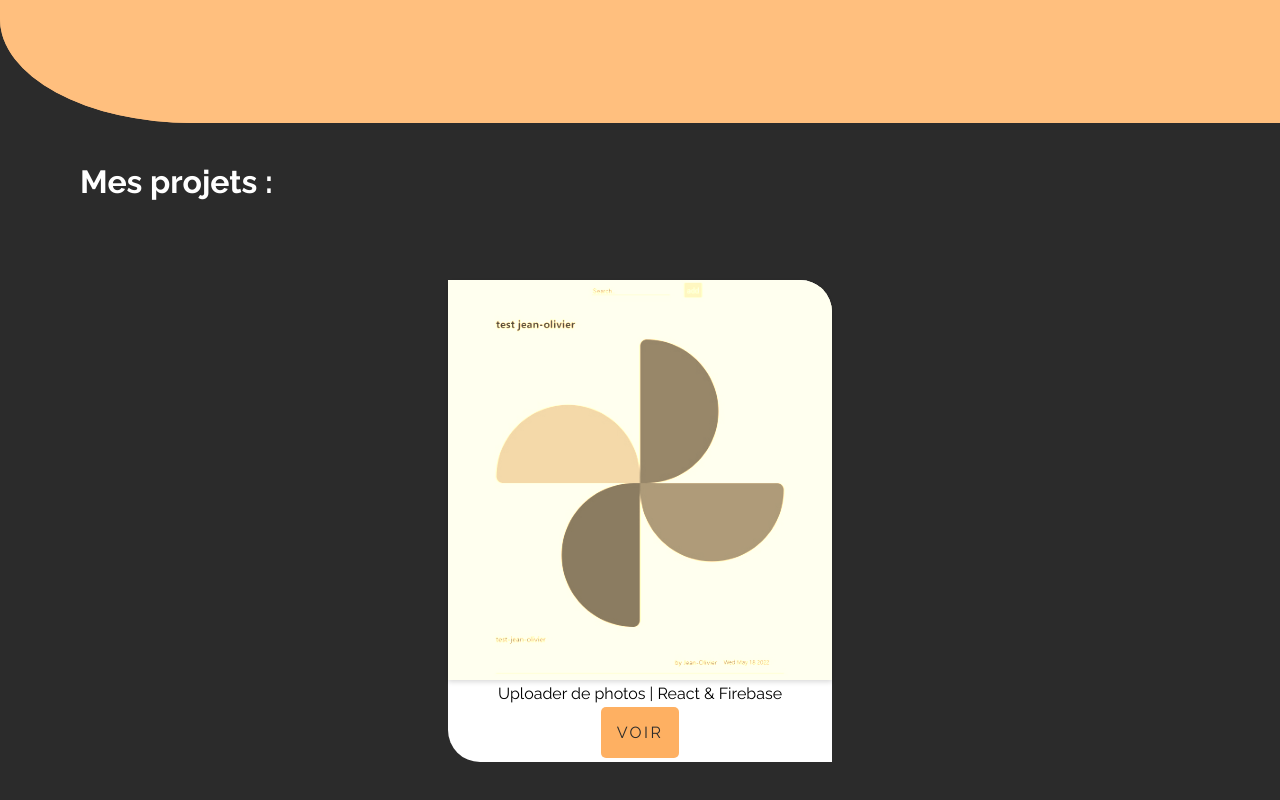
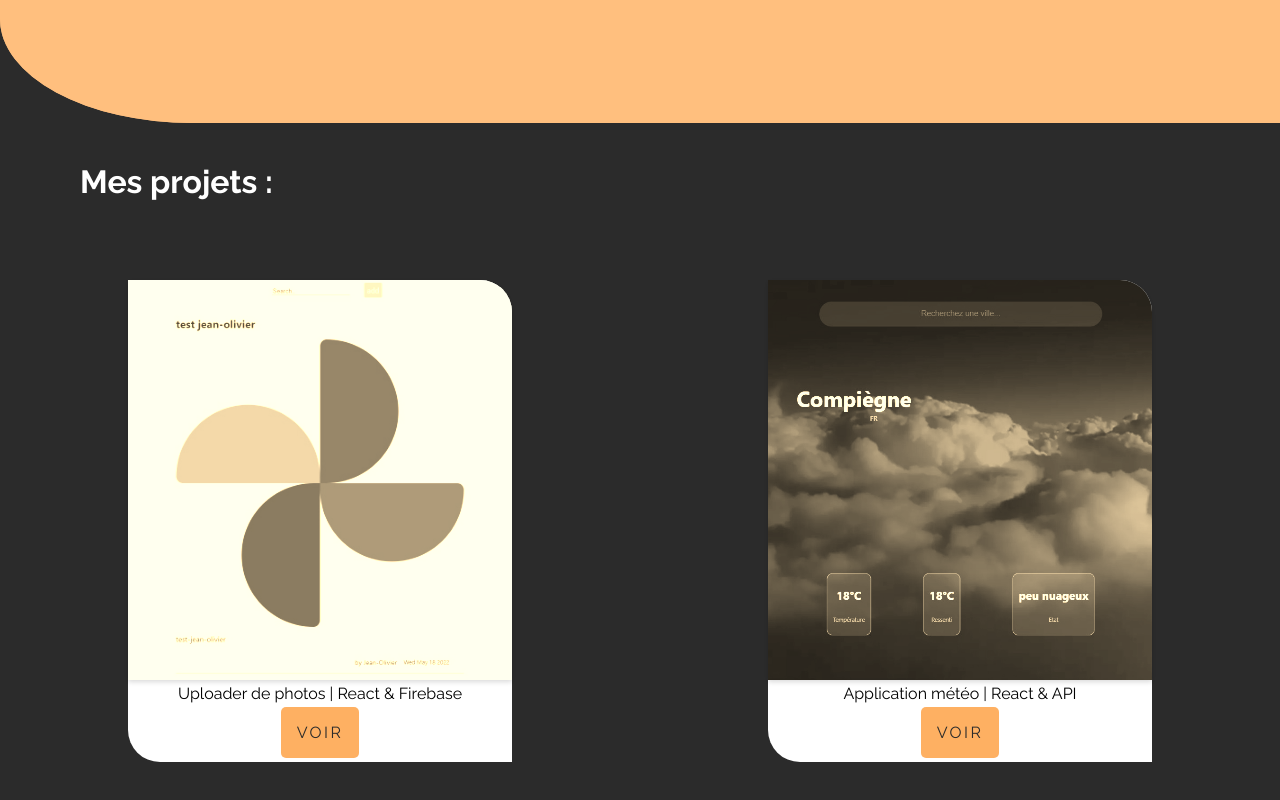
Before and after one commit to EpicSenseii/portfolio, a plain HTML site: page index.html in a window 1280 px wide. Shown: the part 1238-2038 px from the top of the page. Drawn offline with nearby package versions, Linux system fonts and the light colour scheme.

Commit message:
Update index.html

```diff
--- a/index.html
+++ b/index.html
@@ -80,15 +80,15 @@
                     </div>
                 </div>
 
-<!--                 <div class="card interval2">
-                    <img src="https://picsum.photos/600" alt="">
+                <div class="card interval2">
+                    <img src="./images/meteo.jpg" alt="">
                     <div class="article">
-                        <div class="desc">This is a project description</div>
-                        <a class="button" href="">Voir</a>
+                        <div class="desc">Application météo | React & API</div>
+                        <a class="button" href="https://epic-weather.netlify.app/">Voir</a>
                     </div>
                 </div>
 
-                <div class="card interval2">
+<!--                 <div class="card interval2">
                     <img src="https://picsum.photos/700" alt="">
                     <div class="article">
                         <div class="desc">This is a project description</div>
```
